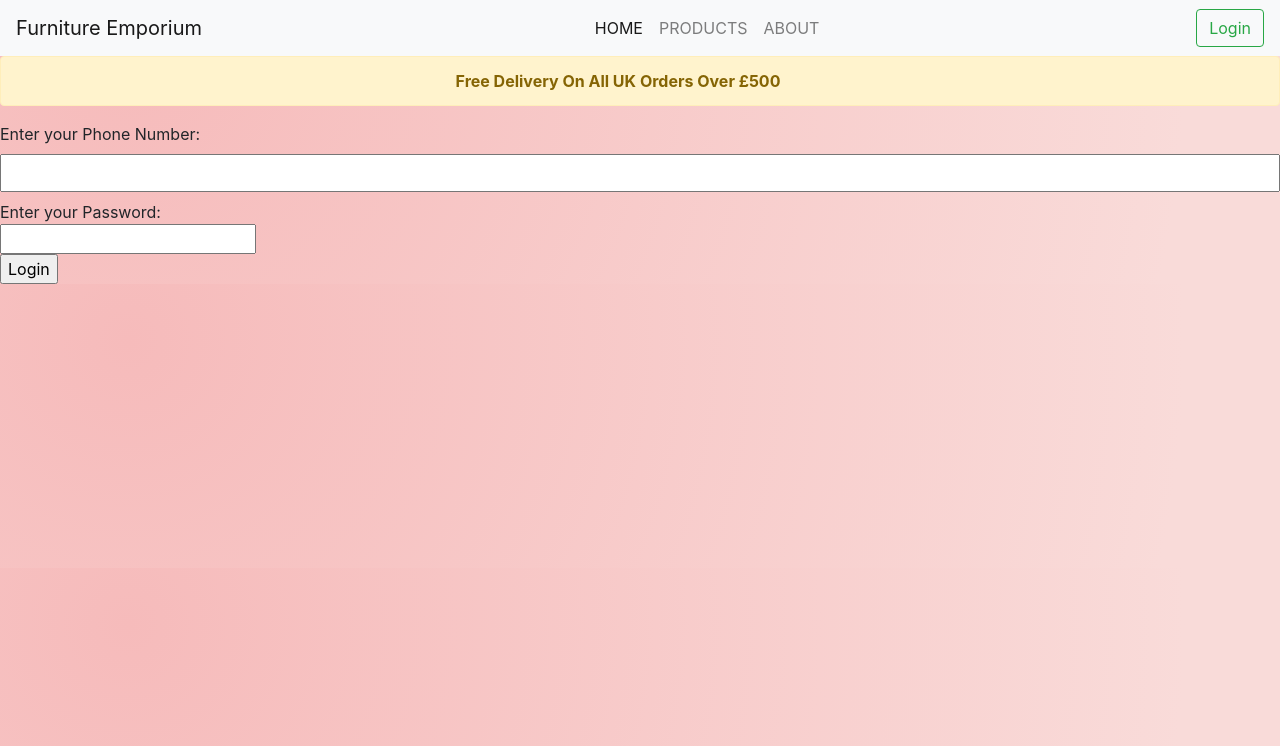
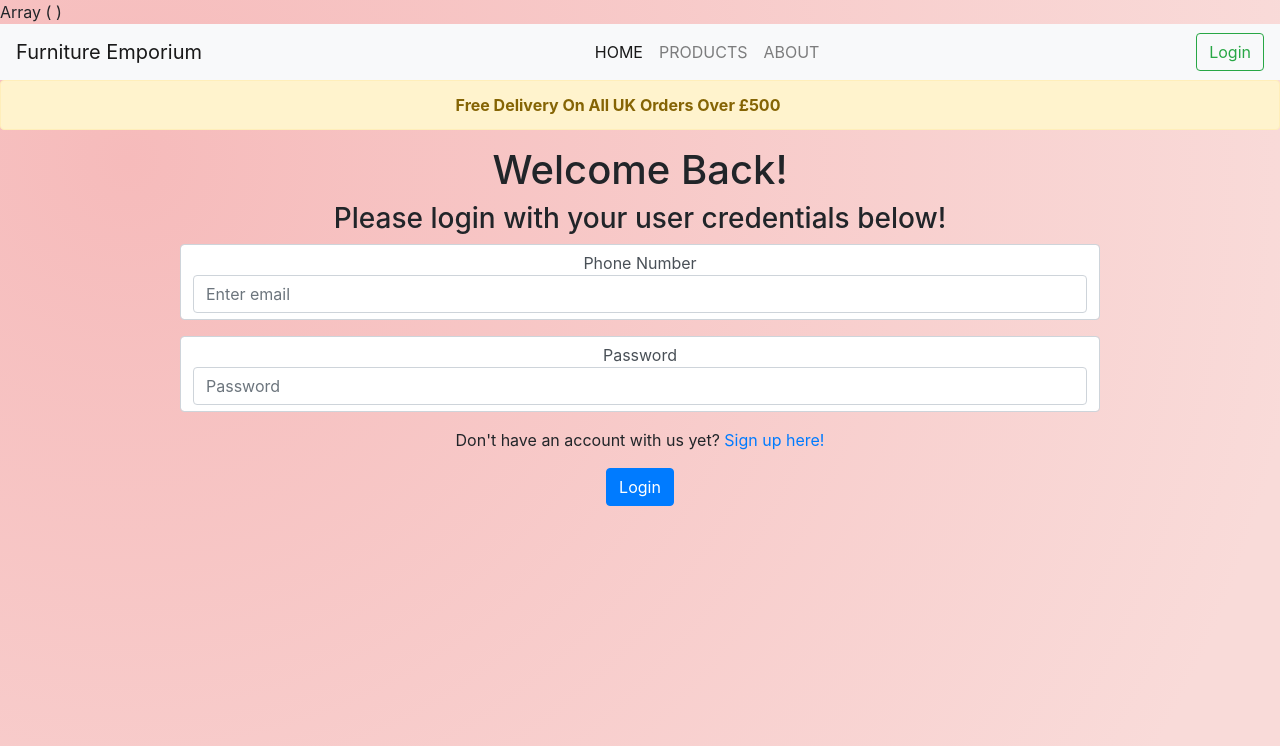
Before and after one commit to RyanRasi/Furniture-Company-Website, a PHP site: page /Lecture5/userLogin.php in a window 1280 px wide. Shown: the top 746 px of the page. Run offline with PHP 8.4, Linux system fonts and the light colour scheme; some libraries are stand-ins or nearby versions.

Commit message:
Altered Form Layouts

```diff
--- a/userLogin.php
+++ b/userLogin.php
@@ -1,8 +1,10 @@
 <?php
 session_start();
+print_r($_SESSION);
 if (isset($_SESSION['loggedIn'])) {
   header("Location: userDashboard.php");
   exit();
+$_SESSION['signupError'] = NULL;
 }
 ?>
 <!doctype html>
@@ -16,7 +18,7 @@ if (isset($_SESSION['loggedIn'])) {
   <!-- Bootstrap CSS -->
   <link rel="stylesheet" href="https://maxcdn.bootstrapcdn.com/bootstrap/4.0.0/css/bootstrap.min.css" integrity="sha384-Gn5384xqQ1aoWXA+058RXPxPg6fy4IWvTNh0E263XmFcJlSAwiGgFAW/dAiS6JXm" crossorigin="anonymous">
   <link rel="stylesheet" href="./styles/base.css" />
-  <link rel="stylesheet" href="./styles/login.css">
+  <link rel="stylesheet" href="./styles/form.css">
   <title>Furniture Emporium - Login</title>
   <meta name="description" content="User Login Page!">
   <meta name="keywords" content="Login, Signin">
@@ -31,14 +33,33 @@ if (isset($_SESSION['loggedIn'])) {
    echo '<h4>Error - Invalid credentials were submitted!</h4>';
 }
   ?>
-   Enter your Phone Number:<br />
-   <input type="text" name="phoneNumber" />
-   <br />
-   Enter your Password:<br />
-   <input type="password" name="password" />
-   <br />
-   <input type="submit" value="Login" />
+  <div class="container text-center">
+    <h1>Welcome Back!</h1>
+    <h3>Please login with your user credentials below!</h3>
+    <div class="row">
+    <div class="col-md-1">
+</div>
+      <div class="col-10 mx-auto text-center align-vertical">
+    <form>
+  <div class="form-group">
+    <label class="form-control" for="exampleInputEmail1">Phone Number
+    <input type="text" name="phoneNumber" class="form-control" id="exampleInputEmail1" aria-describedby="emailHelp" placeholder="Enter email">
+    </label>
+
+   </div>
+   <div class="form-group">
+   <label class="form-control" for="exampleInputPassword1">Password
+     <input type="password" name="password" class="form-control" id="exampleInputPassword1" placeholder="Password">
+   </label>
+   </div>
+   <p>Don't have an account with us yet? <a href="./userSignup.php">Sign up here!</a> </p>
+   <input type="submit" value="Login" class="btn btn-primary"/>
   </form>
+</div>
+<div class="col-md-1">
+</div>
+</div>
+</div>
 
   <!-- Optional JavaScript -->
   <!-- jQuery first, then Popper.js, then Bootstrap JS -->
```
Also changed, not shown: userSignup.php (+15 -12 lines).
